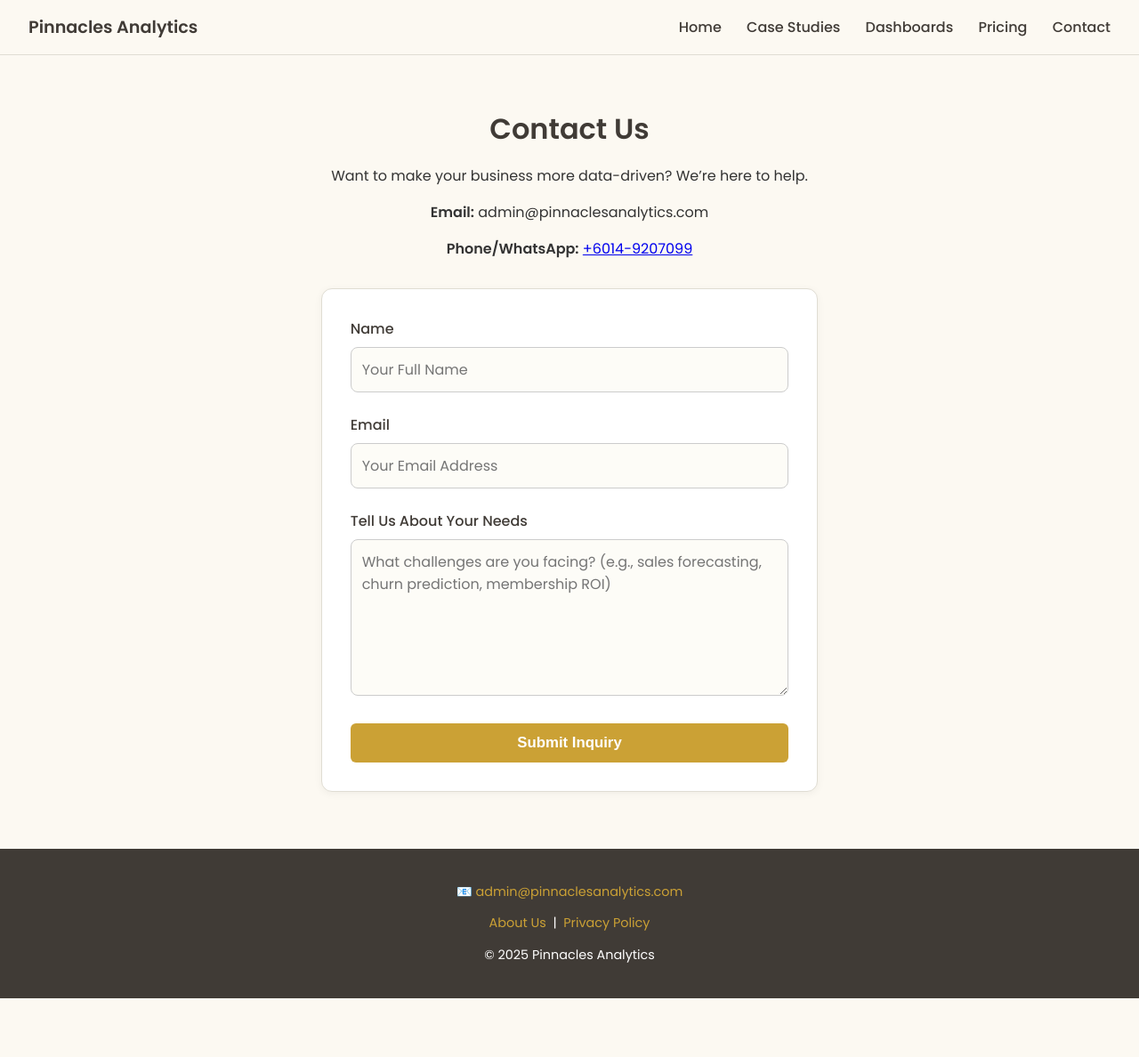
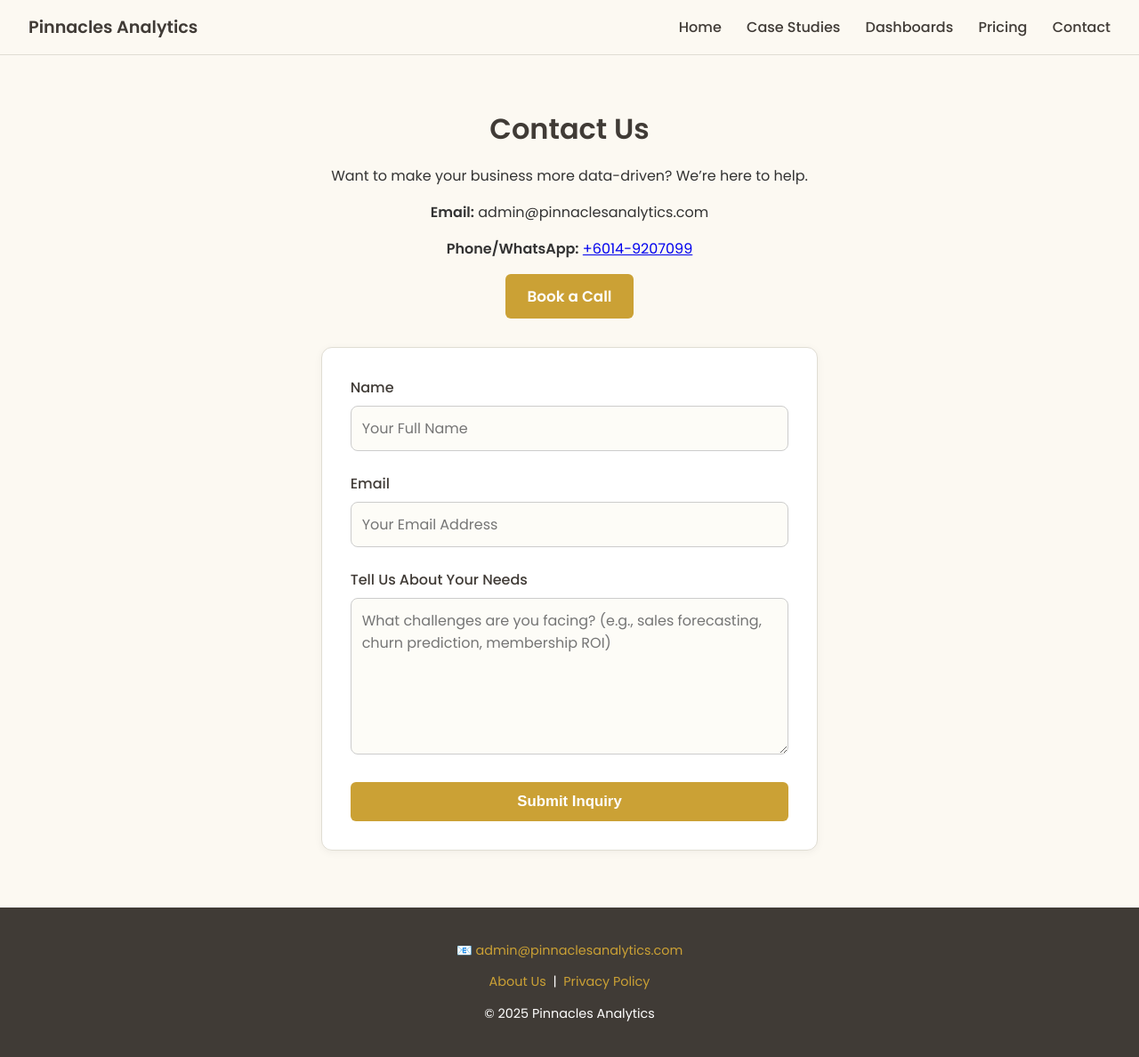
Before and after one commit to lyven81/pinnacles-learning-website, a Jekyll site: the page contact.html, which Jekyll copies as it is, in a window 1280 px wide. Shown: the whole page at 89% size. Built offline with Jekyll 4.4.1, drawn with Linux system fonts in a browser that asks for light colours; before the commit the page ends 1122 px from its top, so only the background shows below that.

Commit message:
Update contact.html

```diff
--- a/contact.html
+++ b/contact.html
@@ -245,8 +245,9 @@
 
       <p><strong>Email:</strong> admin@pinnaclesanalytics.com</p>
       <p><strong>Phone/WhatsApp:</strong> <a href="https://wa.me/60149207099">+6014-9207099</a></p>
+      <a href="https://wa.me/60149207099" class="cta-button">Book a Call</a>
 
-      <form action="https://formsubmit.co/director@pinnacleslearning.com" method="post" class="contact-form">
+      <form action="https://formsubmit.co/admin@pinnaclesanalytics.com" method="post" class="contact-form">
         <label for="name">Name</label>
         <input type="text" id="name" name="name" placeholder="Your Full Name" required>
 
```
